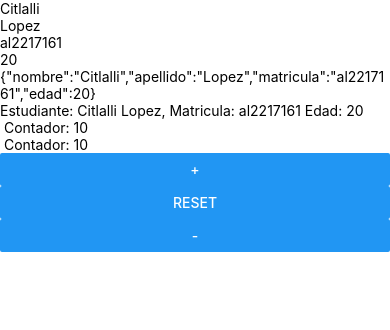
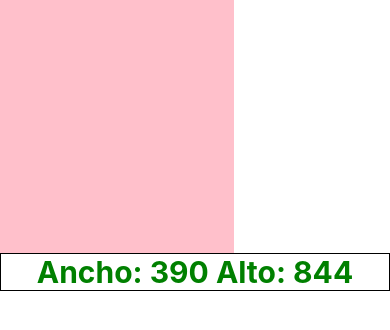
Before and after one commit to pandoraxdn/ird-react-native, a React Native app: screen / in a window 390 px wide. Shown: the top 330 px of the page. Built offline with nearby package versions, Linux system fonts and the light colour scheme.

Commit message:
Clase 24/01/2024

```diff
--- a/App.tsx
+++ b/App.tsx
@@ -4,12 +4,16 @@ import React from 'react';
 //import { Funciones } from './src/ts/Funciones';
 //import { Interfaces } from './src/ts/Interfaces';
 //import { HolaMundoScreen } from './src/screens/HolaMundoScreen';
-import { ContadorScreen } from './src/screens/ContadorScreen';
+//import { ContadorScreen } from './src/screens/ContadorScreen';
+//import { ComponenteBasico } from './src/screens/ComponenteBasico';
+//import { ComponenteStyleScreen } from './src/screens/ComponenteStyleScreen';
+import { DimensionesScreen } from './src/screens/DimensionesScreen';
+
 
 const App = () => {
 
     return (
-        <ContadorScreen />
+        <DimensionesScreen />
         /*
         <View>
             <Text
--- /dev/null
+++ b/src/screens/ComponenteBasico.tsx
@@ -0,0 +1,40 @@
+import React from 'react';
+import { View, Text } from 'react-native';
+
+interface Props{
+    nombre: string;
+}
+
+const NombreAlumno = ( { nombre }:Props ) => {
+    return(
+        <View>
+            <Text>
+                {nombre}
+            </Text>
+        </View>
+    );
+}
+
+export const ComponenteBasico = () => {
+
+    const alumn1 = {
+        nombre: "Maria",
+    }
+
+    return(
+        <View
+            style={{ flex:1, justifyContent: "center", alignItems: "center" }}
+        >
+            <NombreAlumno
+                {...alumn1}
+            />
+            <NombreAlumno
+                nombre={alumn1.nombre}
+            />
+            <NombreAlumno
+                nombre='Maria'
+            />
+        </View>
+    );
+
+}
--- /dev/null
+++ b/src/screens/ComponenteStyleScreen.tsx
@@ -0,0 +1,34 @@
+import React from 'react';
+import { View, Text } from 'react-native';
+
+export const ComponenteStyleScreen = () => {
+
+    return(
+        <View>
+            <View
+                style={{
+                    backgroundColor: "#000000", // Color de fondo
+                    height: 100, // altura del componente
+                    width: 100, // anchura del componente
+                    paddingVertical: 10, // separacion arriba y abajo
+                }}
+            />
+            <View
+                style={{
+                    backgroundColor: "violet",
+                    height: 100,
+                    width: 100,
+                    paddingVertical: 10,
+                }}
+            />
+            <View
+                style={{
+                    backgroundColor: "pink",
+                    height: 100,
+                    width: 100,
+                    paddingVertical: 10,
+                }}
+            />
+        </View>
+    )
+}
--- /dev/null
+++ b/src/screens/DimensionesScreen.tsx
@@ -0,0 +1,36 @@
+import React from 'react';
+import { View, Text, useWindowDimensions } from 'react-native';
+
+export const DimensionesScreen = () => {
+
+    const { width, height } = useWindowDimensions();
+
+    return(
+        <View
+            style={{
+                width: "100%",
+                height: "100%"
+            }}
+        >
+            <View
+                style={{
+                    height: height * 0.3, // 30% alto
+                    width: width * 0.6, // 60% ancho
+                    backgroundColor: "pink"
+                }}
+            />
+            <Text
+                style={{
+                    color: "green",
+                    fontSize: 30,
+                    textAlign: "center",
+                    borderColor: "#000000",
+                    borderWidth: 1,
+                    fontWeight: "bold"
+                }}
+            >
+                Ancho: { width } Alto: { height }
+            </Text>
+        </View>
+    );
+}
```
Also changed, not shown: 1 other file (tests, documents, lock files or other folders).
